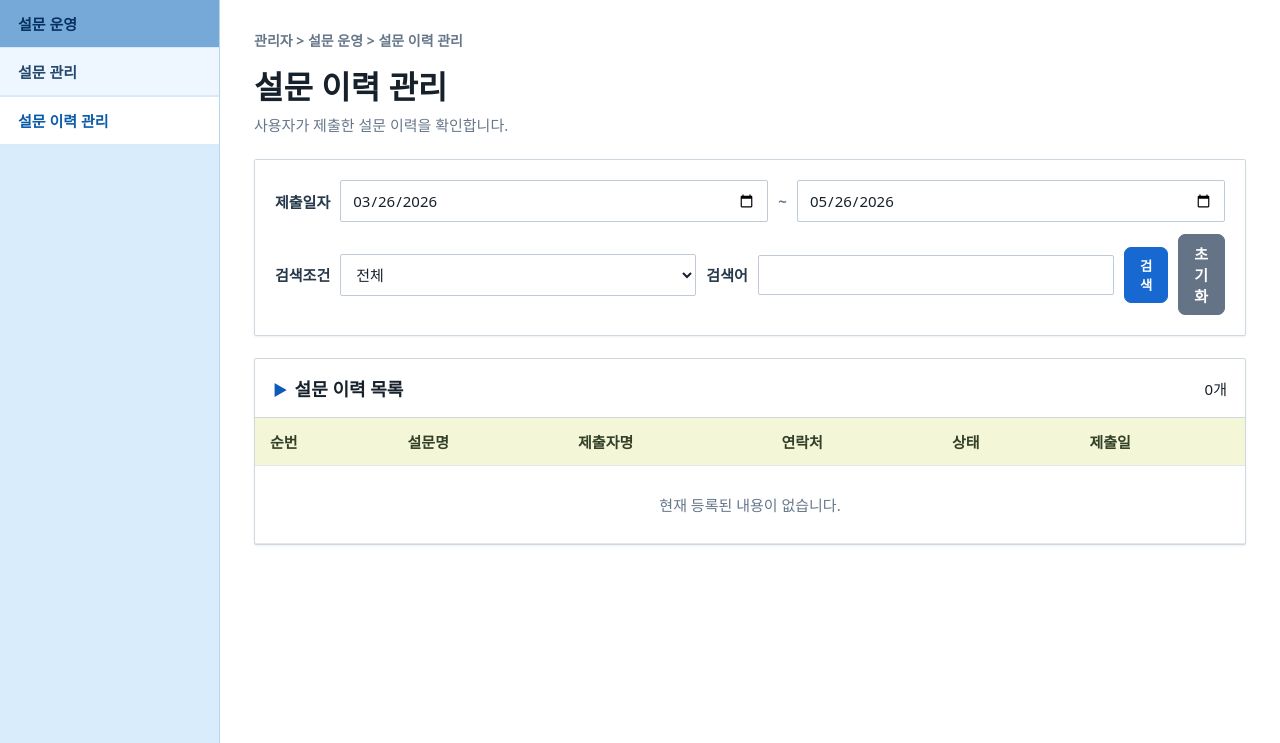
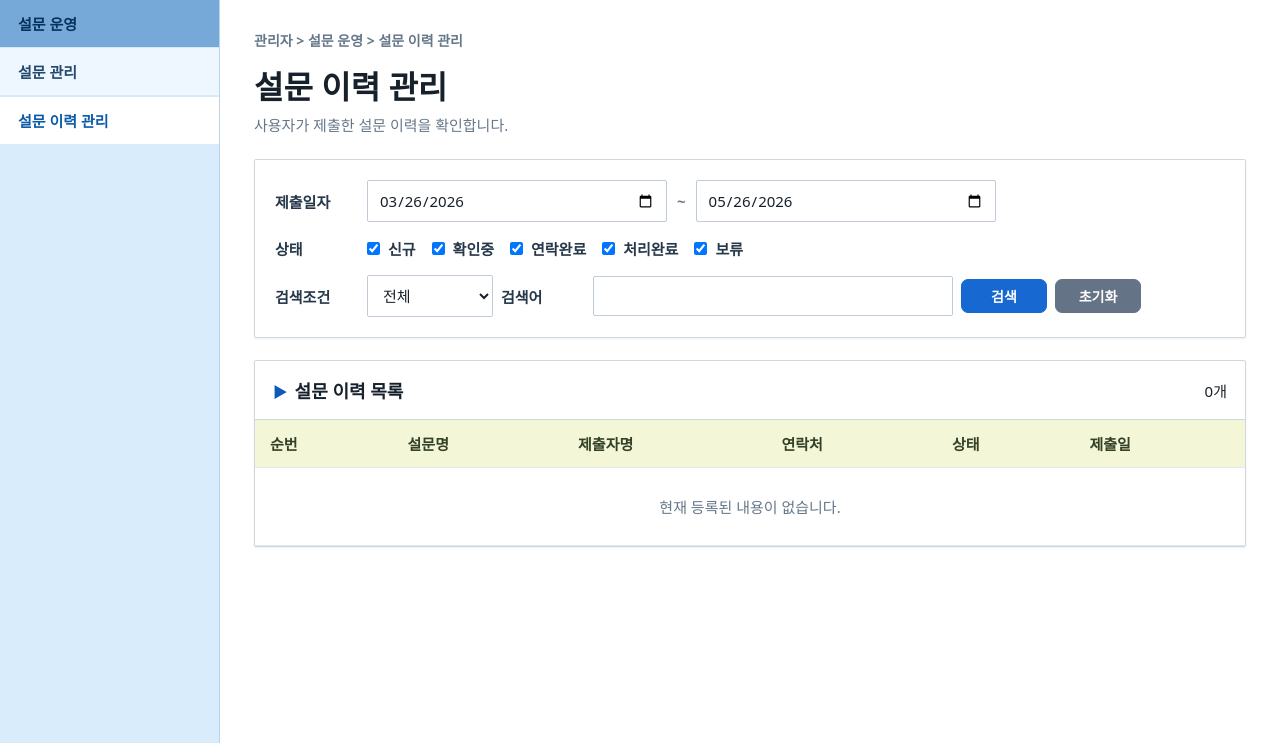
Before and after one commit to zerg4452/reven_project, a Spring Boot app: page /admin/survey-submissions/list.do in a window 1280 px wide. Shown: the part 56-799 px from the top of the page. Run offline with Spring Boot 4, Linux system fonts and the light colour scheme; the visitor is signed in with stand-in values (Sample User, id 1); data that the repository does not hold is empty; some of the project's set-up classes (security, data sources, template engines, error pages and the like) are left out, and stand-ins take their place.

Commit message:
Refine survey history search layout and filters

```diff
--- a/src/main/java/com/reven/project/admin/sa/SAAdminSurveySubmissionController.java
+++ b/src/main/java/com/reven/project/admin/sa/SAAdminSurveySubmissionController.java
@@ -39,13 +39,16 @@ public class SAAdminSurveySubmissionController {
      */
     @GetMapping("/admin/survey-submissions/list.do")
     public String list(@ModelAttribute SADto.SubmissionSearchRequest request, Model model) {
-        List<SADto.SubmissionListItem> submissions = submitService.findSubmissions(request);
+        SADto.SubmissionSearchRequest normalized = normalizeSearch(request);
+        List<SADto.SubmissionListItem> submissions = submitService.findSubmissions(normalized);
         model.addAttribute("submissions", submissions);
         model.addAttribute("totalCount", submissions.size());
-        model.addAttribute("dateFrom", request.startDate);
-        model.addAttribute("dateTo", request.endDate);
-        model.addAttribute("keywordType", request.keywordType);
-        model.addAttribute("keyword", request.keyword);
+        model.addAttribute("dateFrom", normalized.startDate);
+        model.addAttribute("dateTo", normalized.endDate);
+        model.addAttribute("keywordType", normalized.keywordType);
+        model.addAttribute("keyword", normalized.keyword);
+        model.addAttribute("statuses", normalized.statuses);
+        model.addAttribute("statusOptions", statusOptions());
         return "admin/survey/history-list";
     }
 
@@ -63,11 +66,47 @@ public class SAAdminSurveySubmissionController {
      */
     @GetMapping("/admin/survey-submissions/download.do")
     public ResponseEntity<ByteArrayResource> csv(@ModelAttribute SADto.SubmissionSearchRequest request) {
-        byte[] csv = csvService.createSubmissionCsv(request);
+        byte[] csv = csvService.createSubmissionCsv(normalizeSearch(request));
         return ResponseEntity.ok()
                 .header(HttpHeaders.CONTENT_DISPOSITION, "attachment; filename=\"survey-submissions.csv\"")
                 .contentType(new MediaType("text", "csv", StandardCharsets.UTF_8))
                 .contentLength(csv.length)
                 .body(new ByteArrayResource(csv));
     }
+
+    /**
+     * 설문 이력 검색 조건의 날짜/상태 기본값을 보정한다.
+     */
+    private SADto.SubmissionSearchRequest normalizeSearch(SADto.SubmissionSearchRequest request) {
+        List<String> statuses = request.statuses == null || request.statuses.isEmpty()
+                ? statusOptions().stream().map(SADto.SubmissionStatusOption::getCode).toList()
+                : request.statuses;
+        SADto.SubmissionSearchRequest normalized = new SADto.SubmissionSearchRequest();
+        normalized.startDate = request.startDate;
+        normalized.endDate = request.endDate;
+        normalized.keywordType = request.keywordType;
+        normalized.keyword = request.keyword;
+        normalized.statuses = statuses;
+        return normalized;
+    }
+
+    /**
+     * 설문 이력 상태 체크박스 옵션을 반환한다.
+     */
+    private List<SADto.SubmissionStatusOption> statusOptions() {
+        return List.of(
+                statusOption("new", "신규"),
+                statusOption("reviewing", "확인중"),
+                statusOption("contacted", "연락완료"),
+                statusOption("done", "처리완료"),
+                statusOption("hold", "보류")
+        );
+    }
+
+    private SADto.SubmissionStatusOption statusOption(String code, String label) {
+        SADto.SubmissionStatusOption option = new SADto.SubmissionStatusOption();
+        option.code = code;
+        option.label = label;
+        return option;
+    }
 }
--- a/src/main/resources/static/common/css/app.css
+++ b/src/main/resources/static/common/css/app.css
@@ -289,7 +289,8 @@ a:hover {
     min-width: 0;
 }
 
-.news-search-row {
+.news-search-row,
+.management-search-row {
     display: grid;
     grid-template-columns: 84px minmax(0, 1fr);
     gap: 8px;
@@ -297,7 +298,8 @@ a:hover {
     min-width: 0;
 }
 
-.news-search-range {
+.news-search-range,
+.management-search-range {
     display: flex;
     align-items: center;
     gap: 10px;
@@ -333,70 +335,40 @@ a:hover {
     max-width: 360px;
 }
 
-.news-search-keyword-row {
+.news-search-keyword-row,
+.management-search-keyword-row {
     grid-template-columns: 84px 126px 84px minmax(0, 360px) auto;
     gap: 8px;
 }
 
-.news-search-select {
+.news-search-select,
+.management-search-select {
     max-width: 126px;
 }
 
-.news-search-keyword {
+.news-search-keyword,
+.management-search-keyword {
     max-width: 360px;
 }
 
-.news-search-actions {
+.news-search-actions,
+.management-search-actions {
     display: flex;
     gap: 8px;
     align-items: center;
 }
 
 .news-search-submit,
-.news-search-reset {
+.news-search-reset,
+.management-search-submit,
+.management-search-reset {
     min-width: 86px;
     white-space: nowrap;
 }
 
-.news-date-input {
+.news-date-input,
+.management-date-input {
     max-width: 300px;
-}
-
-.management-search-panel {
-    gap: 16px;
-}
-
-.management-search-row {
-    display: grid;
-    grid-template-columns: 84px minmax(0, 1fr);
-    gap: 12px;
-    align-items: center;
-    min-width: 0;
-}
-
-.management-search-range {
-    display: flex;
-    align-items: center;
-    gap: 10px;
-    min-width: 0;
-}
-
-.management-search-keyword-row {
-    grid-template-columns: 84px 126px 84px minmax(0, 360px) auto;
-    gap: 8px;
-}
-
-.management-search-select {
-    max-width: 126px;
-}
-
-.management-search-keyword {
-    max-width: 360px;
-}
-
-.management-search-submit {
-    min-width: 86px;
-    white-space: nowrap;
 }
 
 .date-separator {
--- a/src/main/resources/templates/admin/survey/history-list.html
+++ b/src/main/resources/templates/admin/survey/history-list.html
@@ -9,24 +9,37 @@
     <main class="admin-content">
         <div th:replace="~{fragments/layout :: breadcrumb('관리자', '설문 운영', '설문 이력 관리')}"></div>
         <section class="page-head"><h1>설문 이력 관리</h1><p>사용자가 제출한 설문 이력을 확인합니다.</p></section>
-        <form class="search-panel" method="get" th:action="@{/admin/survey-submissions/list.do}">
-            <div class="search-row">
+        <form class="search-panel news-search-panel" method="get" th:action="@{/admin/survey-submissions/list.do}">
+            <div class="news-search-row">
                 <span class="search-label">제출일자</span>
-                <input class="form-control" type="date" name="startDate" th:value="${dateFrom}" data-date-default="start">
-                <span class="date-separator">~</span>
-                <input class="form-control" type="date" name="endDate" th:value="${dateTo}" data-date-default="end">
+                <div class="news-search-range">
+                    <input class="form-control news-date-input" type="date" name="startDate" th:value="${dateFrom}" data-date-default="start">
+                    <span class="date-separator">~</span>
+                    <input class="form-control news-date-input" type="date" name="endDate" th:value="${dateTo}" data-date-default="end">
+                </div>
             </div>
-            <div class="search-row">
+            <div class="news-search-row">
+                <span class="search-label">상태</span>
+                <div class="news-search-statuses">
+                    <label class="search-checkbox" th:each="option : ${statusOptions}">
+                        <input type="checkbox" name="statuses" th:value="${option.code}" th:checked="${#lists.contains(statuses, option.code)}">
+                        <span th:text="${option.label}">접수</span>
+                    </label>
+                </div>
+            </div>
+            <div class="news-search-row news-search-keyword-row">
                 <label class="search-label" for="historyKeywordType">검색조건</label>
-                <select class="form-control" id="historyKeywordType" name="keywordType">
+                <select class="form-control news-search-select" id="historyKeywordType" name="keywordType">
                     <option value="전체" th:selected="${keywordType == '전체'}">전체</option>
                     <option value="설문명" th:selected="${keywordType == '설문명'}">설문명</option>
                     <option value="작성자명" th:selected="${keywordType == '작성자명'}">작성자명</option>
                 </select>
                 <label class="search-label" for="historyKeyword">검색어</label>
-                <input class="form-control search-keyword" id="historyKeyword" name="keyword" th:value="${keyword}">
-                <button class="btn btn-register" type="submit">검색</button>
-                <a class="btn btn-neutral" th:href="@{/admin/survey-submissions/list.do}">초기화</a>
+                <input class="form-control news-search-keyword" id="historyKeyword" name="keyword" th:value="${keyword}">
+                <div class="news-search-actions">
+                    <button class="btn btn-register btn-sm news-search-submit" type="submit">검색</button>
+                    <a class="btn btn-neutral btn-sm news-search-reset" th:href="@{/admin/survey-submissions/list.do}">초기화</a>
+                </div>
             </div>
         </form>
         <section class="content-panel no-pad">
```
Also changed, not shown: other parts of src/main/resources/static/common/css/app.css (+24 -23 lines), docs/worklog.md (+4 -0 lines), src/main/java/com/reven/project/service/sa/dto/SADto.java (+21 -4 lines), src/main/resources/mapper/sa/SASurveySubmitMapper.xml (+5 -2 lines), src/main/resources/templates/admin/management/list.html (+12 -9 lines), src/main/resources/templates/admin/management/menus.html (+11 -6 lines), src/main/resources/templates/admin/survey/list.html (+14 -10 lines).
